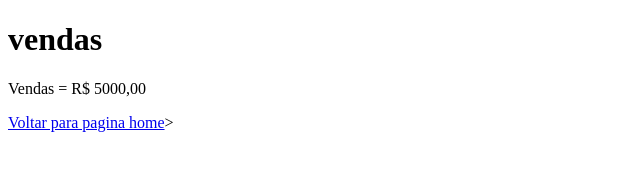
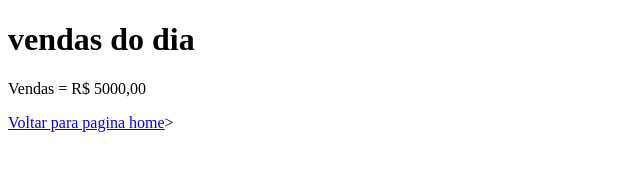
Before and after one commit to julio190/aulaguithub, a plain HTML site: page vendas.html in a window 1280 px wide. Shown: the whole page, without its empty margins (0-640 px from the left). Drawn offline with Linux system fonts and the light colour scheme.

Commit message:
mudou nome da pagina

```diff
--- a/vendas.html
+++ b/vendas.html
@@ -7,7 +7,7 @@
     <title>Document</title>
 </head>
 <body>
-    <h1>vendas</h1>
+    <h1>vendas do dia</h1>
     <p>Vendas = R$ 5000,00</p>
     <a href="index.html">Voltar para pagina home</a>>
 
```
